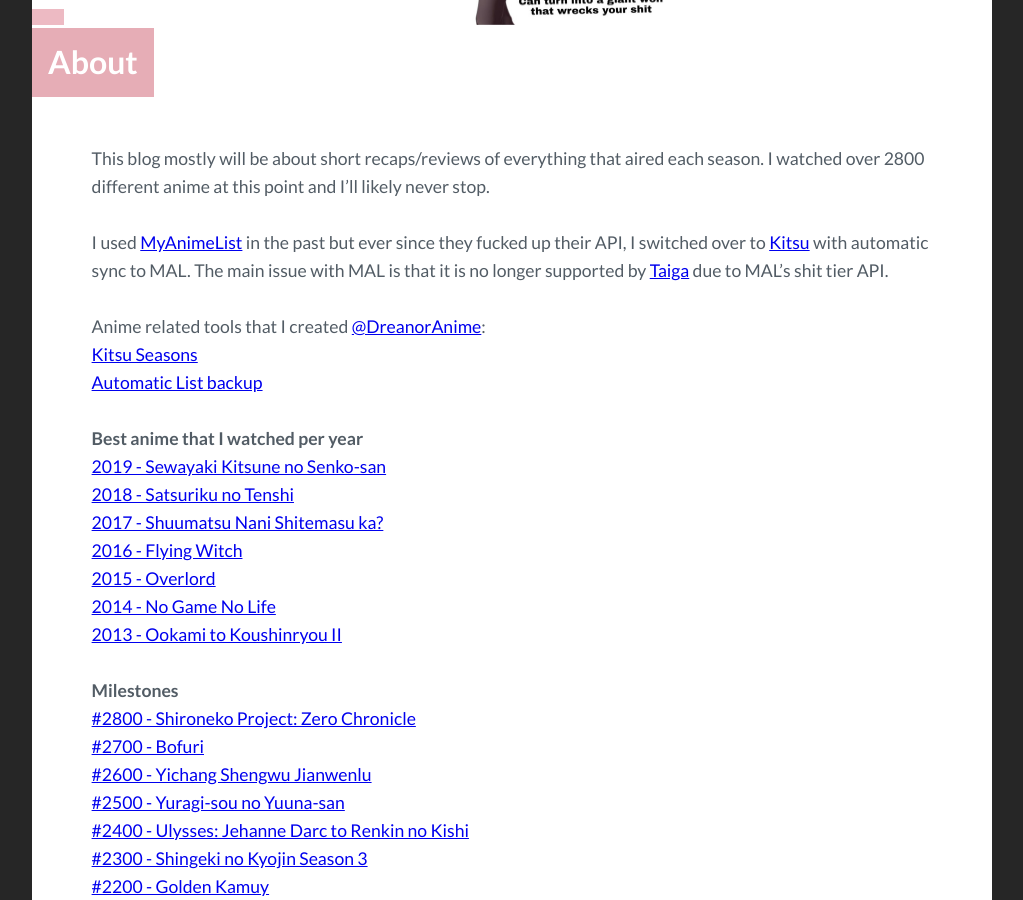
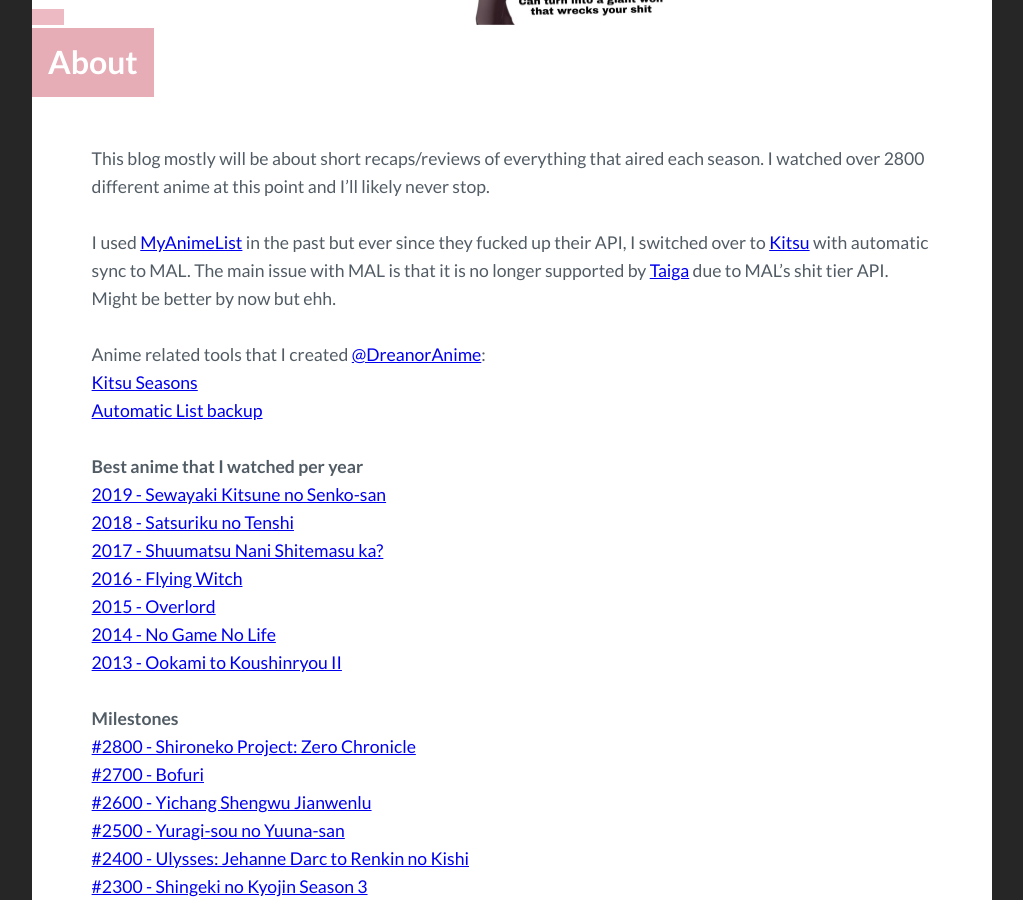
Before and after one commit to DreanorAnime/AnimeReviews, a Jekyll site: the page built from _pages/about.md, in a window 1280 px wide and 900 px high, scrolled down 616 px. Shown: the whole window, without its empty margins (128-1151 px from the left). Built offline with Jekyll 4.4.1, drawn with Linux system fonts in a browser that asks for light colours; comment, search, counter and statistics services are not loaded.

Commit message:
Update about.md

```diff
--- a/_pages/about.md
+++ b/_pages/about.md
@@ -7,7 +7,7 @@ permalink: /about/
 
 This blog mostly will be about short recaps/reviews of everything that aired each season. I watched over 2800 different anime at this point and I'll likely never stop.
 
-I used [MyAnimeList](https://myanimelist.net/profile/dreanor) in the past but ever since they fucked up their API, I switched over to [Kitsu](https://kitsu.io/users/Dreanor/) with automatic sync to MAL. The main issue with MAL is that it is no longer supported by [Taiga](https://taiga.moe/) due to MAL's shit tier API.
+I used [MyAnimeList](https://myanimelist.net/profile/dreanor) in the past but ever since they fucked up their API, I switched over to [Kitsu](https://kitsu.io/users/Dreanor/) with automatic sync to MAL. The main issue with MAL is that it is no longer supported by [Taiga](https://taiga.moe/) due to MAL's shit tier API. Might be better by now but ehh.
 
 Anime related tools that I created [@DreanorAnime](https://github.com/DreanorAnime):
 [Kitsu Seasons](https://github.com/DreanorAnime/Kitsu-Seasons)
```
